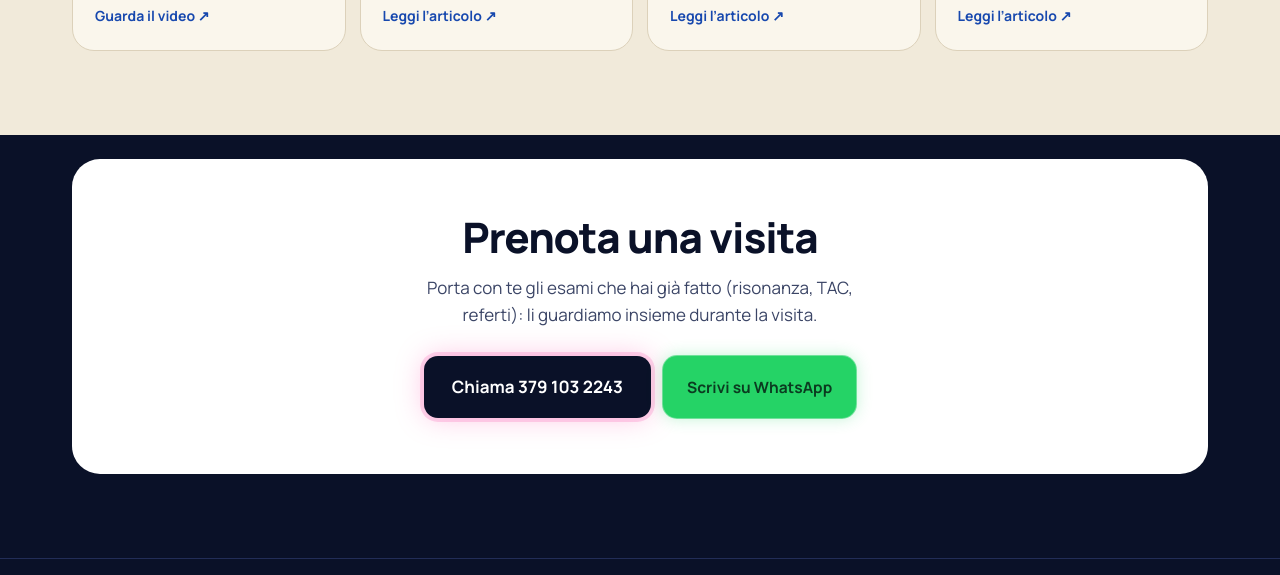
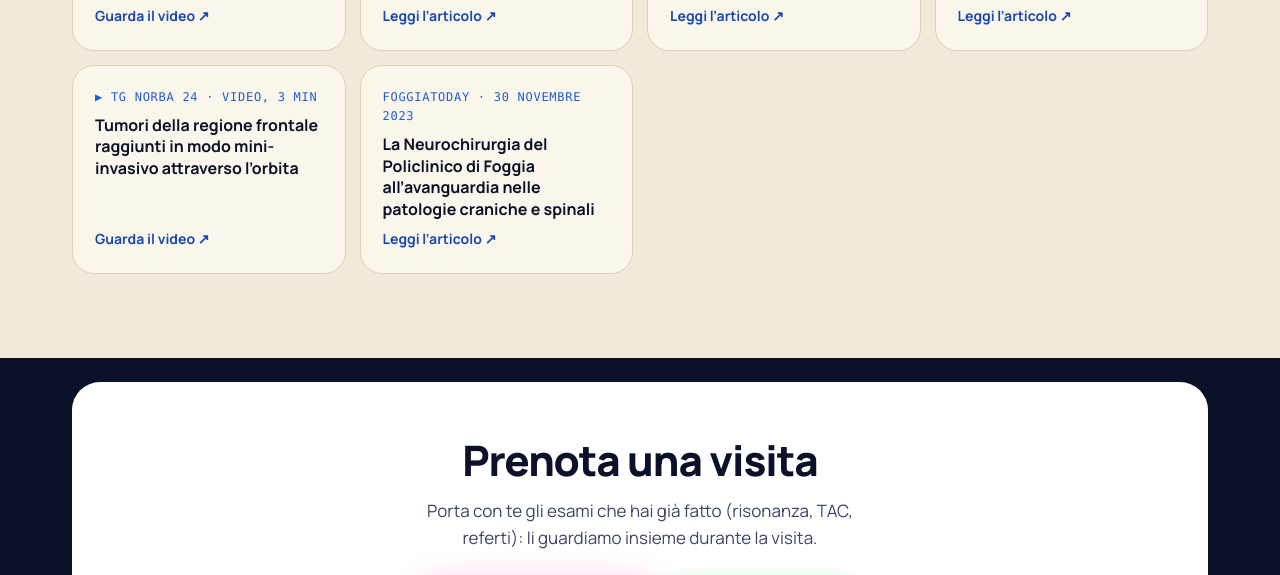
Before and after one commit to adskir/bozzacolamaria, a plain HTML site: page neuro-oncologia.html in a window 1280 px wide. Shown: the part 2850-3425 px from the top of the page. Drawn offline with Linux system fonts and the light colour scheme.

Commit message:
Rassegna: TG Norba (vascolare + transorbitale), FoggiaToday speciale con data anche in neuro-oncologia, Il Sipontino in curriculum
Co-Authored-By: Claude Opus 5.5 <noreply@anthropic.com>
Claude-Session: https://claude.ai/code/session_01KutUNZmbXa2PRUqu11jtbw

```diff
--- a/neuro-oncologia.html
+++ b/neuro-oncologia.html
@@ -188,6 +188,16 @@
         <b>Tumori, interventi innovativi e mini-invasivi agli Ospedali Riuniti: arriva il microscopio robotizzato</b>
         <span class="go">Leggi l’articolo ↗</span>
       </a>
+      <a class="media video" href="https://youtu.be/OIld8yegm54" target="_blank" rel="noopener">
+        <span class="src">TG Norba 24 · video, 3 min</span>
+        <b>Tumori della regione frontale raggiunti in modo mini-invasivo attraverso l’orbita</b>
+        <span class="go">Guarda il video ↗</span>
+      </a>
+      <a class="media" href="https://www.foggiatoday.it/speciale/policlinico-riuniti-foggia-reparto-neurochirurgia.html" target="_blank" rel="noopener">
+        <span class="src">FoggiaToday · 30 novembre 2023</span>
+        <b>La Neurochirurgia del Policlinico di Foggia all’avanguardia nelle patologie craniche e spinali</b>
+        <span class="go">Leggi l’articolo ↗</span>
+      </a>
     </div>
   </div>
 </section>
```
Also changed, not shown: colonna-vertebrale.html (+1 -1 lines), curriculum.html (+2 -1 lines), patologie-vascolari.html (+2 -2 lines).
